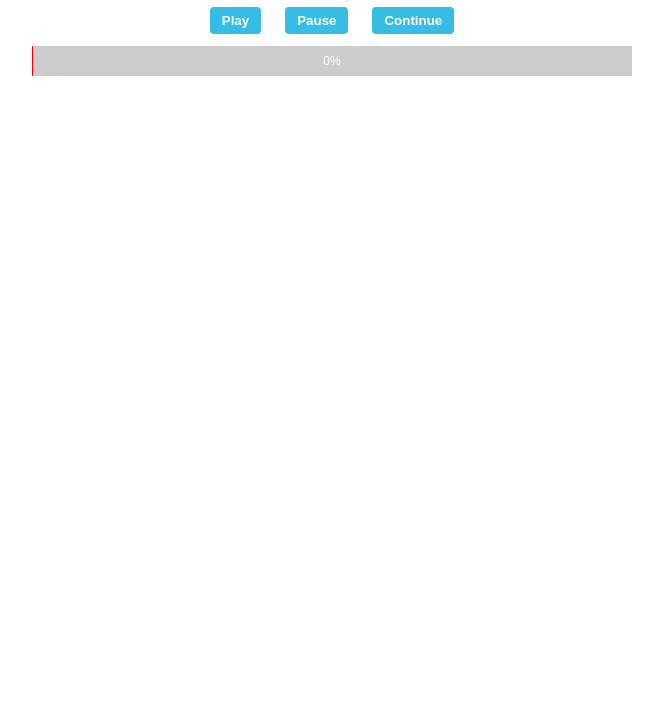
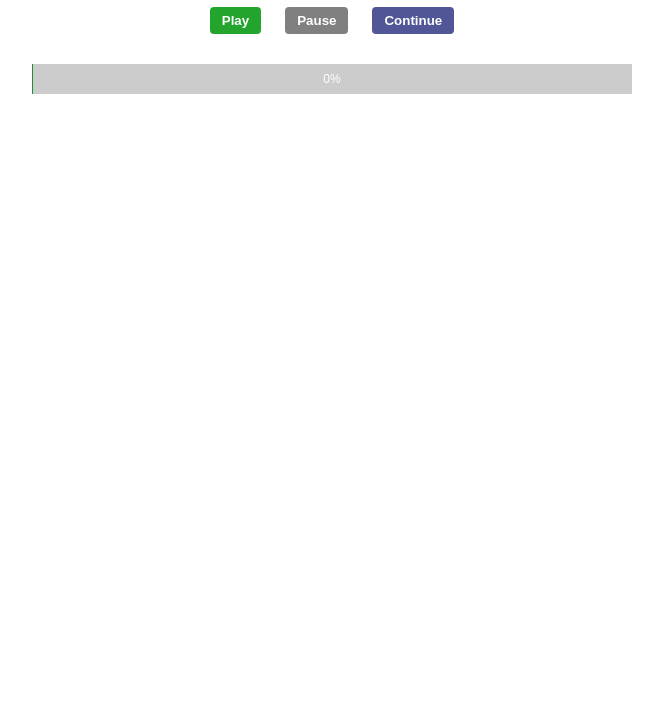
Before and after one commit to djurdjen/timeline-events, a website built with webpack: page index.html in a window 1280 px wide. Shown: the part 73-800 px from the top of the page, without its empty margins (308-971 px from the left). Built offline with nearby package versions, Linux system fonts and the light colour scheme.

Commit message:
updated readme with demo

```diff
--- a/index.html
+++ b/index.html
@@ -27,6 +27,7 @@
       }
       .main h1 {
         text-align: center;
+        font-weight: 400;
       }
       .button-container {
         display: flex;
@@ -36,7 +37,6 @@
       }
       .button-container button {
         padding: 6px 12px;
-        background-color: #35bde6;
         color: white;
         font-weight: bold;
         margin: 0 12px;
@@ -44,20 +44,27 @@
         border-radius: 4px;
         cursor: pointer;
       }
-      .bars {
-        margin-top: 30px;
+      #play {
+        background-color: #23a52d;
       }
+      #pause {
+        background-color: #808080;
+      }
+      #continue {
+        background-color: #515696;
+      }
+
       .bar-progress-container {
         width: 100%;
         max-width: 600px;
-        margin: 0 auto;
+        margin: 30px auto 0;
         height: 30px;
         background-color: #cccccc;
         position: relative;
       }
       .bar-progress {
         width: 1px;
-        background: red;
+        background: #18942f;
         overflow: hidden;
         position: absolute;
         top: 0;
```
Also changed, not shown: README.md.
